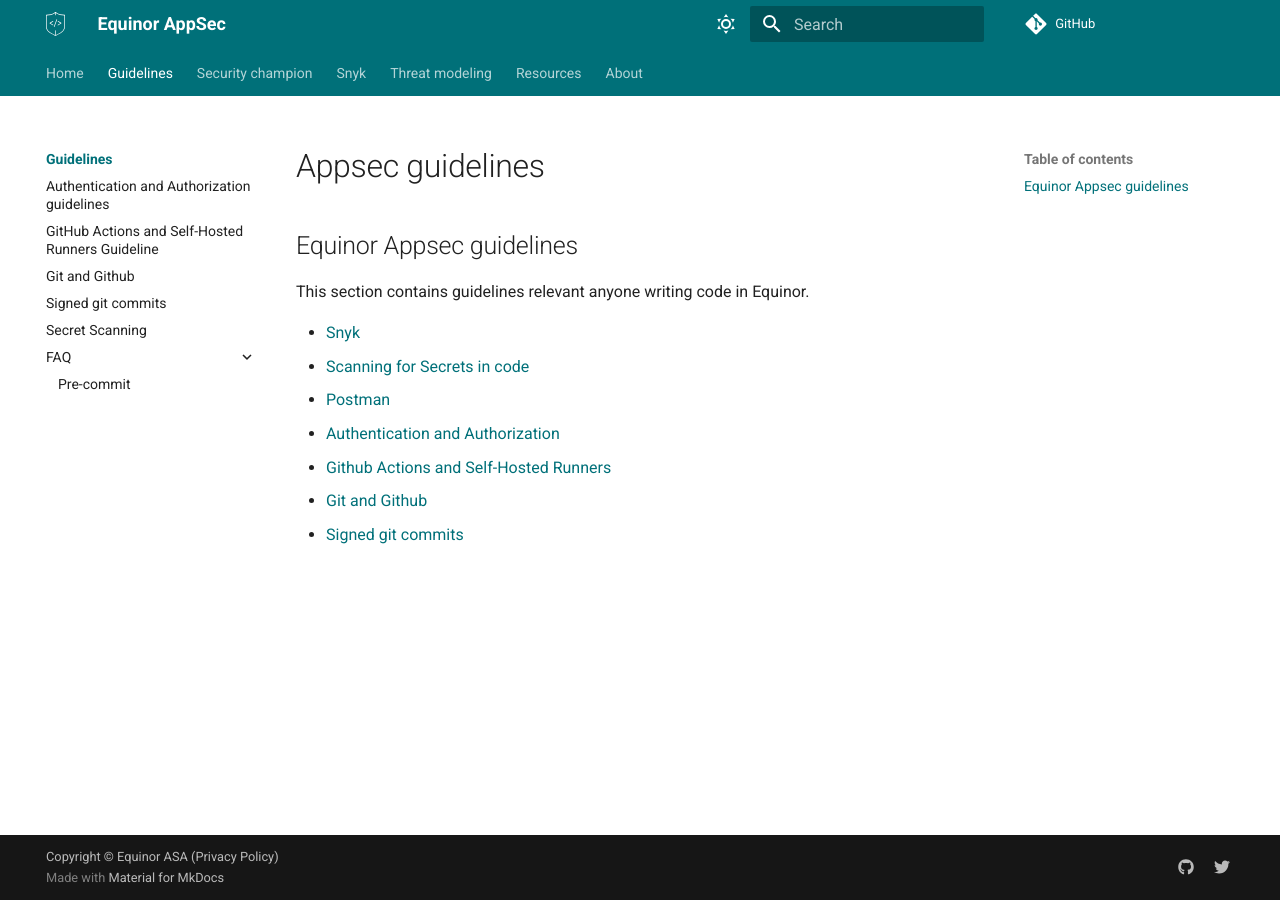
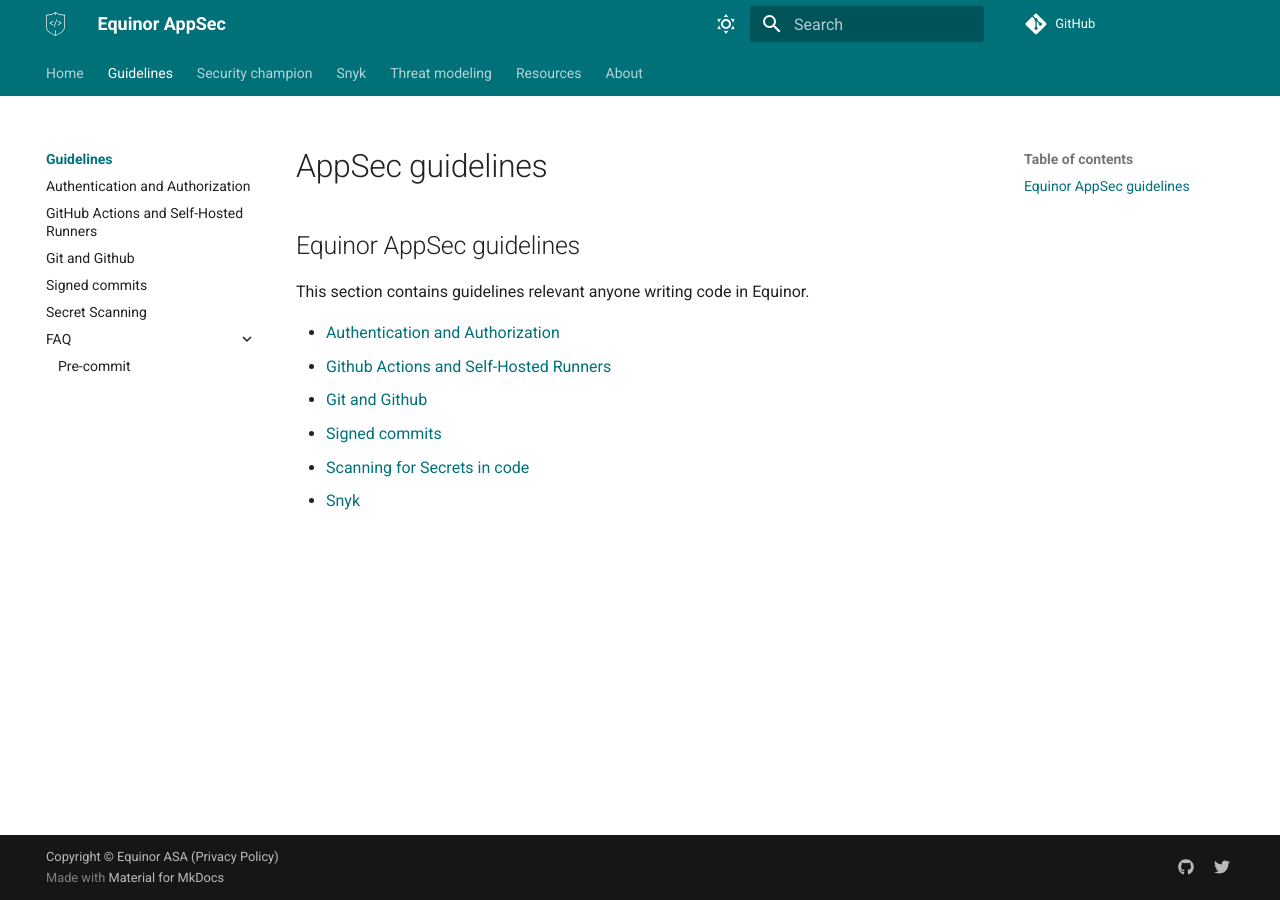
Before and after one commit to equinor/appsec, an MkDocs documentation site: the page built from docs/guidelines/index.md, in a window 1280 px wide. Built offline with MkDocs 1.6.1 and Material for MkDocs 9.7.7, drawn with Linux system fonts in a browser that asks for light colours; some web fonts are replaced; comment, search, counter and statistics services are not loaded.

Commit message:
docs(guidelines): update title (#140)
* docs(authn and authz): update title
* docs(github): update title
* docs(git): update title
* docs(guidelines): update table of contents

Removing the word "guideline" from the title, as it is implicitly given from the location this documentation resides in.

```diff
--- a/docs/guidelines/authn-authz.md
+++ b/docs/guidelines/authn-authz.md
@@ -1,4 +1,4 @@
-# Authentication and Authorization guidelines
+# Authentication and Authorization
 
 Authentication and Authorization are complex topics. Things are often very context specific. Answers are often not straight forward, we often have more than one option. In the sections below we will give advice on protocols, tools and principle we find helpful.
 
--- a/docs/guidelines/gh-actions-runners.md
+++ b/docs/guidelines/gh-actions-runners.md
@@ -1,4 +1,4 @@
-# GitHub Actions and Self-Hosted Runners Guideline
+# GitHub Actions and Self-Hosted Runners
 
 The scope of this guideline is to provide generic security advice for GitHub Actions and specific security advice for using self-hosted runners.
 
--- a/docs/guidelines/git-signed-commits.md
+++ b/docs/guidelines/git-signed-commits.md
@@ -1,4 +1,4 @@
-# Signed git commits
+# Signed commits
 
 The code from our software configuration management system (SCM) is the starting point for a lot of secure coding practices. Signed Git commits are an essential security practice which provides a layer of verification that helps mitigate several threats. Some of these threats are:
 
--- a/docs/guidelines/index.md
+++ b/docs/guidelines/index.md
@@ -1,16 +1,15 @@
 ---
 layout: page
-title: Appsec guidelines
+title: AppSec guidelines
 ---
 
-## Equinor Appsec guidelines
+## Equinor AppSec guidelines
 
 This section contains guidelines relevant anyone writing code in Equinor.
 
-- [Snyk](../snyk/index.md)
-- [Scanning for Secrets in code](secret-scanning.md)
-- [Postman](postman.md)
 - [Authentication and Authorization](authn-authz.md)
 - [Github Actions and Self-Hosted Runners](gh-actions-runners.md)
 - [Git and Github](git-github.md)
-- [Signed git commits](git-signed-commits.md)
+- [Signed commits](git-signed-commits.md)
+- [Scanning for Secrets in code](secret-scanning.md)
+- [Snyk](../snyk/index.md)
```
